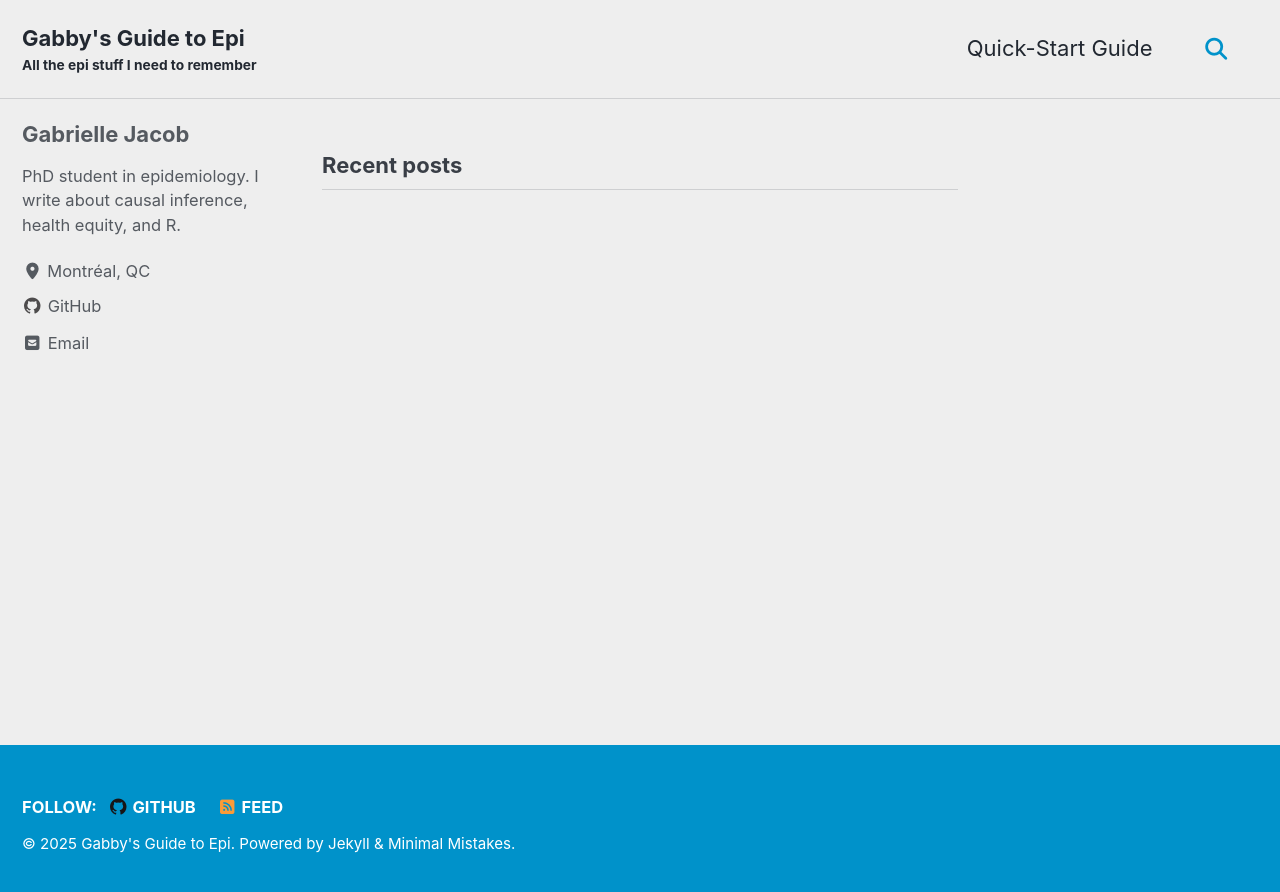
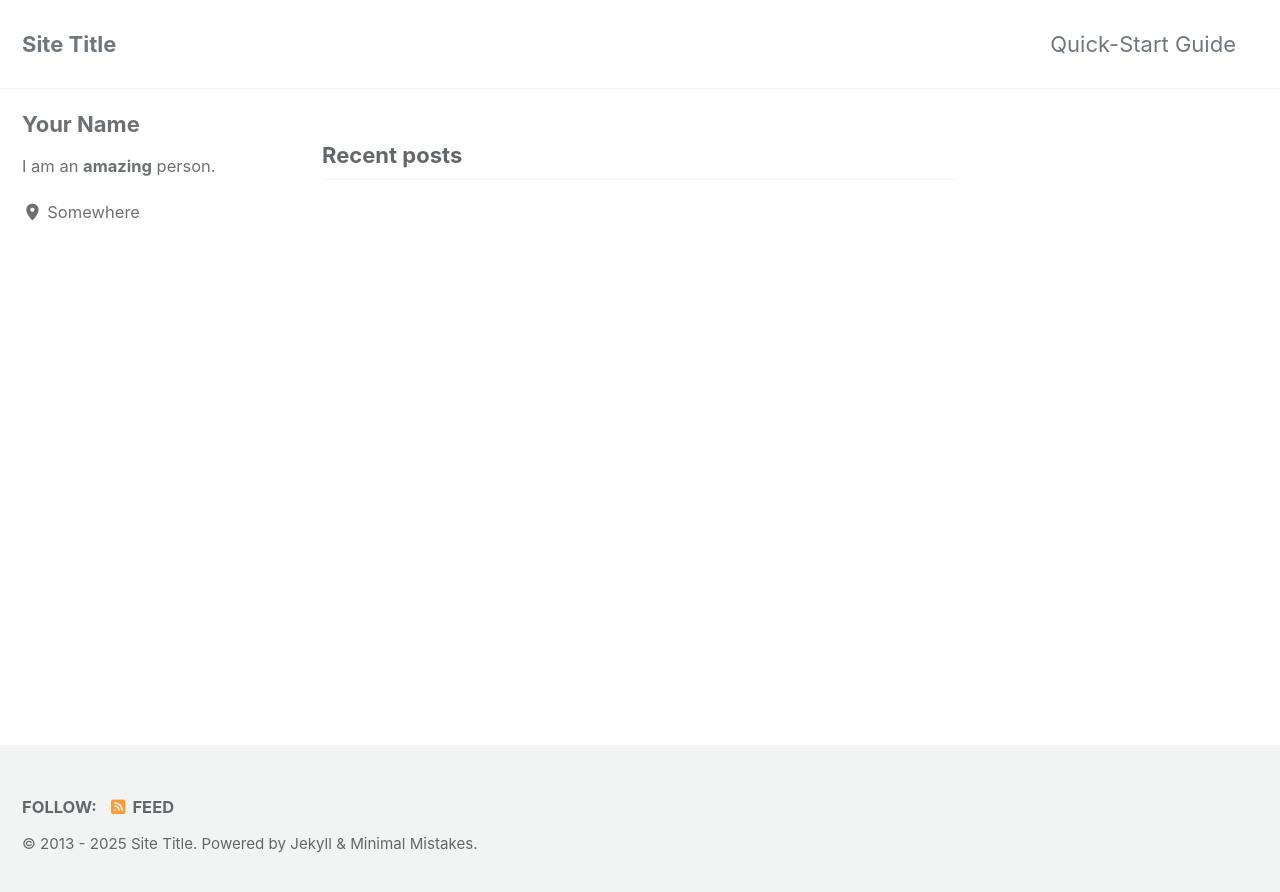
Before and after one commit to gabby-jacob/gabbysguidetoepi, a Jekyll site: the page built from index.html, in a window 1280 px wide. Shown: the top 892 px of the page. Built offline with Jekyll 4.4.1, drawn with Linux system fonts in a browser that asks for light colours; cached includes are drawn as plain includes; the list of posts is cut into pages by our own code; some of the changed lines change nothing that is shown.

Commit message:
Update _config.yml

```diff
--- a/_config.yml
+++ b/_config.yml
@@ -10,99 +10,159 @@
 # Review documentation to determine if you should use `theme` or `remote_theme`
 # https://mmistakes.github.io/minimal-mistakes/docs/quick-start-guide/#installing-the-theme
 
-#theme                    : "minimal-mistakes-jekyll"
-remote_theme             : "mmistakes/minimal-mistakes"
-minimal_mistakes_skin    : "air" # "air", "aqua", "contrast", "dark", "dirt", "neon", "mint", "plum", "sunrise"
+# theme                  : "minimal-mistakes-jekyll"
+# remote_theme           : "mmistakes/minimal-mistakes"
+minimal_mistakes_skin    : "default" # "air", "aqua", "contrast", "dark", "dirt", "neon", "mint", "plum", "sunrise"
 
 # Site Settings
 locale                   : "en-US"
 rtl                      : # true, false (default) # turns direction of the page into right to left for RTL languages
-title                    : "Gabby's Guide to Epi"
+title                    : "Site Title"
 title_separator          : "-"
-subtitle                 : "All the epi stuff I need to remember"
-name                     : "Gabby Jacob"
-description              : "A guide to applied epidemiology, R coding, and more..."
-url                      : "https://gabby-jacob.github.io"
-baseurl                  : "/gabbysguidetoepi"
-repository               : "gabby-jacob/gabbysguidetoepi"
+subtitle                 : # site tagline that appears below site title in masthead
+name                     : "Your Name"
+description              : "An amazing website."
+url                      : # the base hostname & protocol for your site e.g. "https://mmistakes.github.io"
+baseurl                  : # the subpath of your site, e.g. "/blog"
+repository               : # GitHub username/repo-name e.g. "mmistakes/minimal-mistakes"
 teaser                   : # path of fallback teaser image, e.g. "/assets/images/500x300.png"
 logo                     : # path of logo image to display in the masthead, e.g. "/assets/images/88x88.png"
-masthead_title           : "Gabby's Guide to Epi"
-breadcrumbs              : true #false (default)
+masthead_title           : # overrides the website title displayed in the masthead, use " " for no title
+breadcrumbs              : # true, false (default)
 words_per_minute         : 200
-enable_copy_code_button  : true #false (default)
-copyright                : "Gabby's Guide to Epi"
-copyright_url            : "https://gabby-jacob.github.io/gabbysguidetoepi"
+enable_copy_code_button  : # true, false (default)
+copyright                : # "copyright" name, defaults to site.title
+copyright_url            : # "copyright" URL, defaults to site.url
 comments:
-  provider               : false
-
+  provider               : # false (default), "disqus", "discourse", "facebook", "staticman", "staticman_v2", "utterances", "giscus", "custom"
+  disqus:
+    shortname            : # https://help.disqus.com/customer/portal/articles/466208-what-s-a-shortname-
+  discourse:
+    server               : # https://meta.discourse.org/t/embedding-discourse-comments-via-javascript/31963 , e.g.: meta.discourse.org
+  facebook:
+    # https://developers.facebook.com/docs/plugins/comments
+    appid                :
+    num_posts            : # 5 (default)
+    colorscheme          : # "light" (default), "dark"
+  utterances:
+    theme                : # "github-light" (default), "github-dark"
+    issue_term           : # "pathname" (default)
+  giscus:
+    repo_id              : # Shown during giscus setup at https://giscus.app
+    category_name        : # Full text name of the category
+    category_id          : # Shown during giscus setup at https://giscus.app
+    discussion_term      : # "pathname" (default), "url", "title", "og:title"
+    reactions_enabled    : # '1' for enabled (default), '0' for disabled
+    theme                : # "light" (default), "dark", "dark_dimmed", "transparent_dark", "preferred_color_scheme"
+    strict               : # 1 for enabled, 0 for disabled (default)
+    input_position       : # "top", "bottom" # The comment input box will be placed above or below the comments
+    emit_metadata        : # 1 for enabled, 0 for disabled (default) # https://github.com/giscus/giscus/blob/main/ADVANCED-USAGE.md#imetadatamessage
+    lang                 : # "en" (default)
+    lazy                 : # true, false # Loading of the comments will be deferred until the user scrolls near the comments container.
+  staticman:
+    branch               : # "master"
+    endpoint             : # "https://{your Staticman v3 API}/v3/entry/github/"
 reCaptcha:
   siteKey                :
   secret                 :
-
 atom_feed:
-  path                   :
-  hide                   : false
-
-search                   : true
-search_full_content      : false
-search_provider          : lunr
+  path                   : # blank (default) uses feed.xml
+  hide                   : # true, false (default)
+search                   : # true, false (default)
+search_full_content      : # true, false (default)
+search_provider          : # lunr (default), algolia, google
 lunr:
-  search_within_pages    : false
+  search_within_pages    : # true, false (default)
 algolia:
-  application_id         :
-  index_name             :
-  search_only_api_key    :
-  powered_by             :
+  application_id         : # YOUR_APPLICATION_ID
+  index_name             : # YOUR_INDEX_NAME
+  search_only_api_key    : # YOUR_SEARCH_ONLY_API_KEY
+  powered_by             : # true (default), false
 google:
-  search_engine_id       :
-  instant_search         : false
-
+  search_engine_id       : # YOUR_SEARCH_ENGINE_ID
+  instant_search         : # false (default), true
+# SEO Related
 google_site_verification :
 bing_site_verification   :
 naver_site_verification  :
 yandex_site_verification :
 baidu_site_verification  :
 
+# Social Sharing
 twitter:
   username               :
 facebook:
   username               :
   app_id                 :
   publisher              :
-og_image                 :
+og_image                 : # Open Graph/Twitter default site image
+# For specifying social profiles
+# - https://developers.google.com/structured-data/customize/social-profiles
 social:
-  type                   : Person
-  name                   : "Gabrielle Jacob"
-  links: []
+  type                   : # Person or Organization (defaults to Person)
+  name                   : # If the user or organization name differs from the site's name
+  links: # An array of links to social media profiles
 
+# Analytics
 analytics:
-  provider               : false
+  provider               : # false (default), "google", "google-universal", "google-gtag", "custom"
   google:
     tracking_id          :
-    anonymize_ip         : true
+    anonymize_ip         : # true, false (default)
 
+
+# Site Author
 author:
-  name             : "Gabrielle Jacob"
-  avatar           :
-  bio              : "PhD student in epidemiology. I write about causal inference, health equity, and R."
-  location         : "Montréal, QC"
+  name             : "Your Name"
+  avatar           : # path of avatar image, e.g. "/assets/images/bio-photo.jpg"
+  bio              : "I am an **amazing** person."
+  location         : "Somewhere"
   email            :
   links:
+    - label: "Email"
+      icon: "fas fa-fw fa-envelope-square"
+      # url: "mailto:your.name@email.com"
+    - label: "Website"
+      icon: "fas fa-fw fa-link"
+      # url: "https://your-website.com"
+    - label: "Twitter"
+      icon: "fab fa-fw fa-twitter-square"
+      # url: "https://twitter.com/"
+    - label: "Facebook"
+      icon: "fab fa-fw fa-facebook-square"
+      # url: "https://facebook.com/"
     - label: "GitHub"
       icon: "fab fa-fw fa-github"
-      url: "https://github.com/gabby-jacob"
-    - label: "Email"
-      icon: "fas fa-fw fa-envelope-square"
-      url: "mailto:gabjacmisc@gmail.com"
+      # url: "https://github.com/"
+    - label: "Instagram"
+      icon: "fab fa-fw fa-instagram"
+      # url: "https://instagram.com/"
 
+# Site Footer
 footer:
   links:
+    - label: "Twitter"
+      icon: "fab fa-fw fa-twitter-square"
+      # url:
+    - label: "Facebook"
+      icon: "fab fa-fw fa-facebook-square"
+      # url:
     - label: "GitHub"
       icon: "fab fa-fw fa-github"
-      url: "https://github.com/gabby-jacob"
-  since: "2025"
+      # url:
+    - label: "GitLab"
+      icon: "fab fa-fw fa-gitlab"
+      # url:
+    - label: "Bitbucket"
+      icon: "fab fa-fw fa-bitbucket"
+      # url:
+    - label: "Instagram"
+      icon: "fab fa-fw fa-instagram"
+      # url:
+  since: "2013"
 
+
+# Reading Files
 include:
   - .htaccess
   - _pages
@@ -132,20 +192,24 @@ exclude:
   - Rakefile
   - README
   - tmp
-  - /docs
-  - /test
+  - /docs # ignore Minimal Mistakes /docs
+  - /test # ignore Minimal Mistakes /test
 keep_files:
   - .git
   - .svn
 encoding: "utf-8"
 markdown_ext: "markdown,mkdown,mkdn,mkd,md"
 
+
+# Conversion
 markdown: kramdown
 highlighter: rouge
 lsi: false
 excerpt_separator: "\n\n"
 incremental: false
 
+
+# Markdown Processing
 kramdown:
   input: GFM
   hard_wrap: false
@@ -156,17 +220,28 @@ kramdown:
   smart_quotes: lsquo,rsquo,ldquo,rdquo
   enable_coderay: false
 
+
+# Sass/SCSS
 sass:
   sass_dir: _sass
-  style: compressed
+  style: compressed # https://sass-lang.com/documentation/file.SASS_REFERENCE.html#output_style
 
+
+# Outputting
 permalink: /:categories/:title/
-timezone: "America/Toronto"
+timezone: # https://en.wikipedia.org/wiki/List_of_tz_database_time_zones
 
-paginate: 5
+
+# Pagination with jekyll-paginate
+paginate: 5 # amount of posts to show
 paginate_path: /page:num/
 
+# Pagination with jekyll-paginate-v2
+# See https://github.com/sverrirs/jekyll-paginate-v2/blob/master/README-GENERATOR.md#site-configuration
+#   for configuration details
 pagination:
+  # Set enabled to true to use paginate v2
+  # enabled: true
   debug: false
   collection: 'posts'
   per_page: 10
@@ -182,6 +257,8 @@ pagination:
     before: 2
     after: 2
 
+
+# Plugins (previously gems:)
 plugins:
   - jekyll-paginate
   - jekyll-sitemap
@@ -189,6 +266,7 @@ plugins:
   - jekyll-feed
   - jekyll-include-cache
 
+# mimic GitHub Pages with --safe
 whitelist:
   - jekyll-paginate
   - jekyll-sitemap
@@ -196,19 +274,47 @@ whitelist:
   - jekyll-feed
   - jekyll-include-cache
 
+
+# Archives
+#  Type
+#  - GitHub Pages compatible archive pages built with Liquid ~> type: liquid (default)
+#  - Jekyll Archives plugin archive pages ~> type: jekyll-archives
+#  Path (examples)
+#  - Archive page should exist at path when using Liquid method or you can
+#    expect broken links (especially with breadcrumbs enabled)
+#  - <base_path>/tags/my-awesome-tag/index.html ~> path: /tags/
+#  - <base_path>/categories/my-awesome-category/index.html ~> path: /categories/
+#  - <base_path>/my-awesome-category/index.html ~> path: /
 category_archive:
   type: liquid
   path: /categories/
 tag_archive:
   type: liquid
   path: /tags/
+# https://github.com/jekyll/jekyll-archives
+# jekyll-archives:
+#   enabled:
+#     - categories
+#     - tags
+#   layouts:
+#     category: archive-taxonomy
+#     tag: archive-taxonomy
+#   permalinks:
+#     category: /categories/:name/
+#     tag: /tags/:name/
 
+
+# HTML Compression
+# - https://jch.penibelst.de/
 compress_html:
   clippings: all
   ignore:
     envs: development
 
+
+# Defaults
 defaults:
+  # _posts
   - scope:
       path: ""
       type: posts
@@ -216,6 +322,6 @@ defaults:
       layout: single
       author_profile: true
       read_time: true
-      comments:
+      comments: # true
       share: true
       related: true
```
